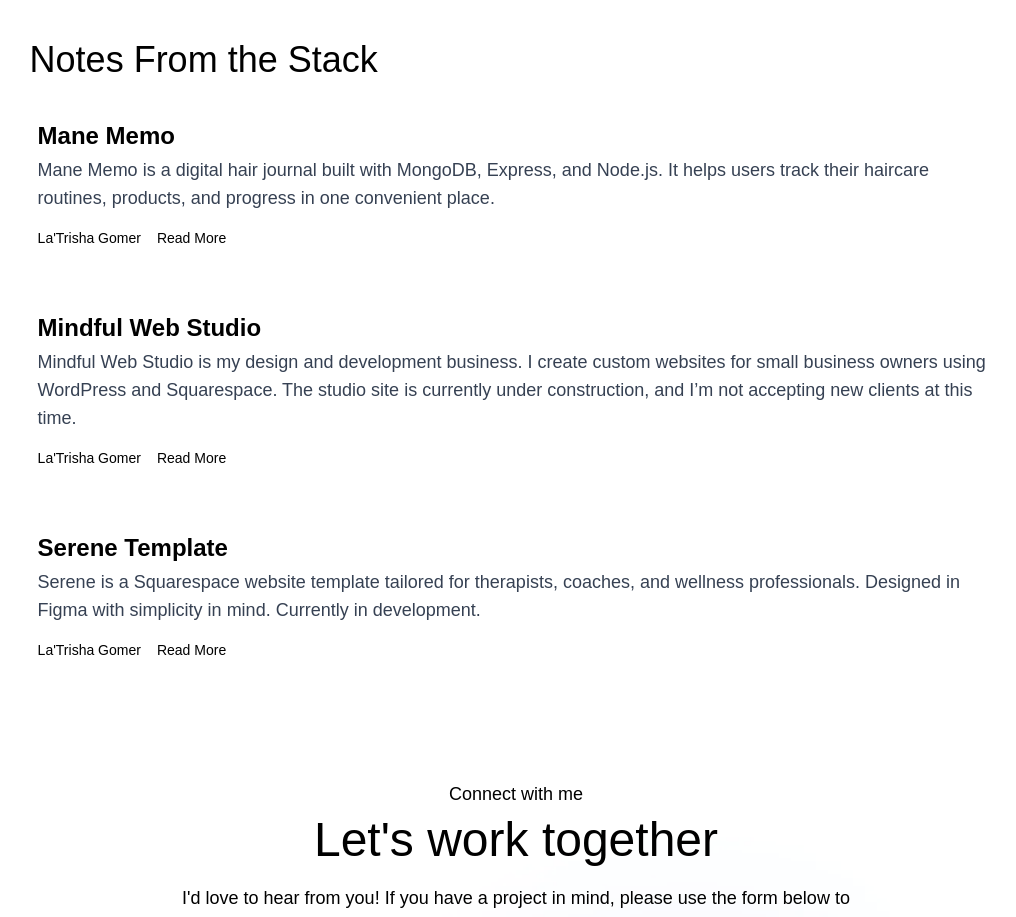
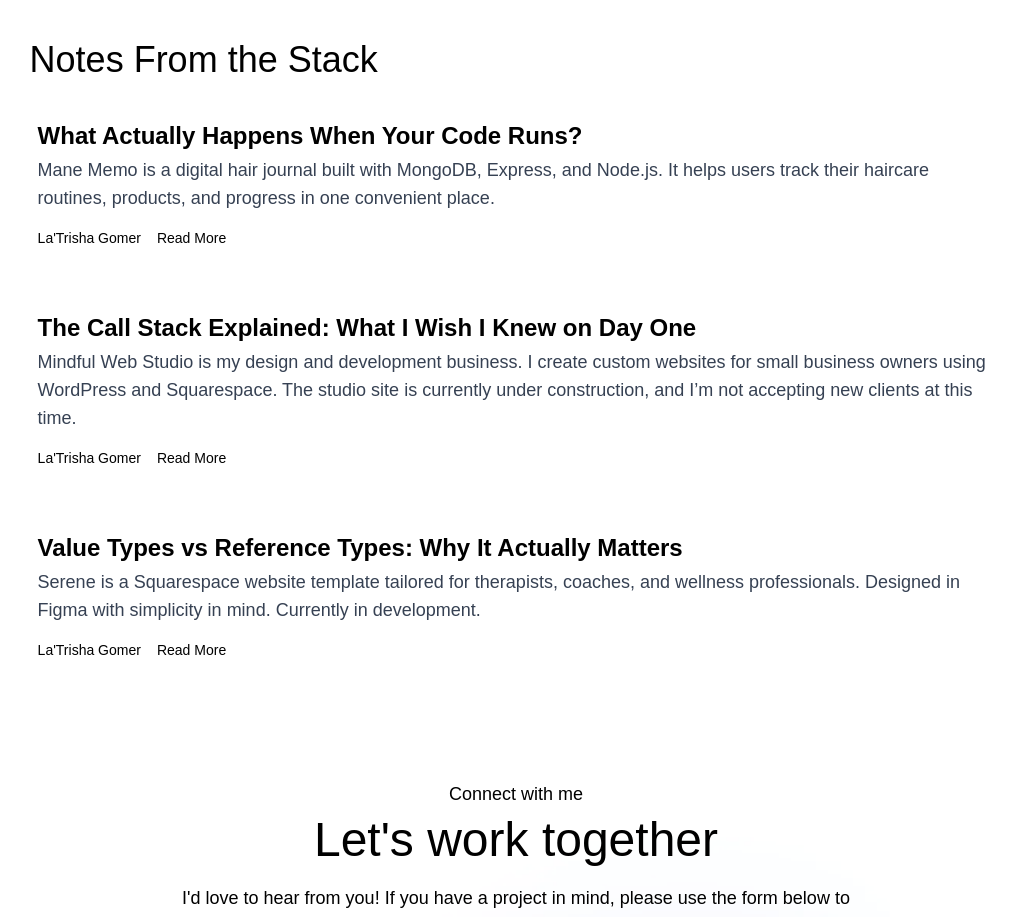
Before and after one commit to LaTrishaGomer/latrisha-gomer, a Next.js app: page / in a window 1280 px wide. Shown: the part 800-1717 px from the top of the page, without its empty margins (124-1140 px from the left). Built offline with nearby package versions, Linux system fonts and the light colour scheme; a web font is replaced by a local one.

Commit message:
Add placeholder blog titles

```diff
--- a/assets/assets.js
+++ b/assets/assets.js
@@ -80,14 +80,14 @@ export const assets = {
 
 export const workData = [
     {
-        title: 'Mane Memo',
+        title: 'What Actually Happens When Your Code Runs?',
         description: 'Mane Memo is a digital hair journal built with MongoDB, Express, and Node.js. It helps users track their haircare routines, products, and progress in one convenient place.',
         bgImage: '/work-5.png',
         github: 'https://github.com/LaTrishaGomer/hair-log-app-project-2',
         live: 'https://www.mane-memo.com/'
     },
     {
-        title: 'Mindful Web Studio',
+        title: 'The Call Stack Explained: What I Wish I Knew on Day One',
         description: 'Mindful Web Studio is my design and development business. I create custom websites for small business owners using WordPress and Squarespace. The studio site is currently under construction, and I’m not accepting new clients at this time.',
         bgImage: '/work-8.png',
         live: 'https://www.mindfulwebstudio.com/'
@@ -100,7 +100,7 @@ export const workData = [
     //     live: 'https://latrishagomer.github.io/quiz-game-project-1/'
     // },
     {
-        title: 'Serene Template',
+        title: 'Value Types vs Reference Types: Why It Actually Matters',
         description: 'Serene is a Squarespace website template tailored for therapists, coaches, and wellness professionals. Designed in Figma with simplicity in mind. Currently in development.',
         bgImage: '/work-7.png',
     },
```
